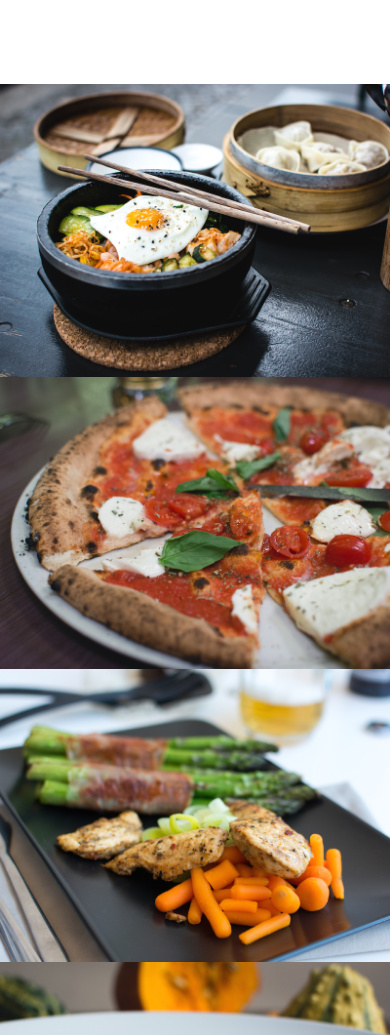
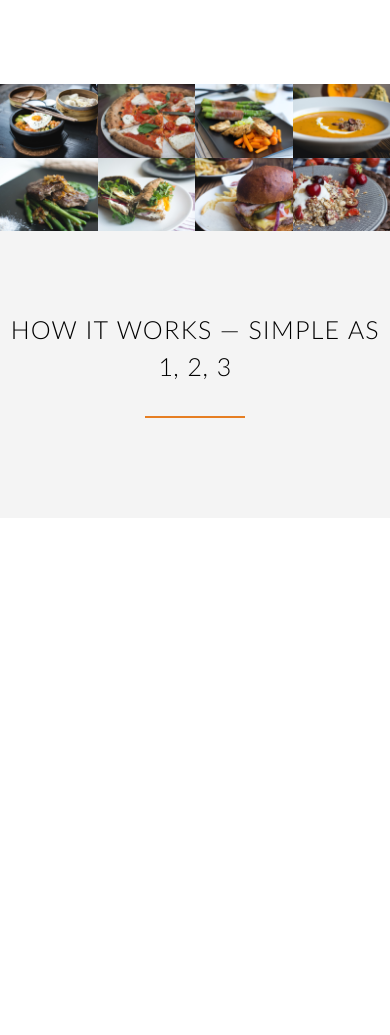
Before and after one commit to kwakufosu/OmniFood-Clone, a website: page public/index.html in a window 390 px wide. Shown: the part 2021-3056 px from the top of the page. After the commit the page ends 2539 px from the top, so only its background shows below. Drawn offline with nearby package versions, Linux system fonts and the light colour scheme.

Commit message:
fixed responsiveness with image section

```diff
--- a/public/index.html
+++ b/public/index.html
@@ -139,7 +139,7 @@
     <section>
       <div>
         <!--  Images 1st row-->
-        <div class="grid-cols-4 md:grid">
+        <div class="grid grid-cols-4 ">
           <div class="w-full h-auto">
             <img src="./assets/img/1.jpg" alt="" />
           </div>
@@ -155,7 +155,7 @@
         </div>
 
         <!-- Images 2nd row -->
-        <div class="grid-cols-4 md:grid">
+        <div class="grid grid-cols-4 ">
           <div class="w-full h-auto">
             <img src="./assets/img/5.jpg" alt="" />
           </div>
@@ -172,6 +172,20 @@
       </div>
     </section>
 
+    <!-- How it works -->
+    <section class="py-[80px] bg-[#f4f4f4]">
+      <div
+        class="container mx-auto max-w-fit text-[25px] [word-spacing:2px] tracking-[1px] text-center font-light md:text-[40px]"
+      >
+        <h2 class="uppercase mb-[30px]">How it works — Simple as 1, 2, 3</h2>
+        <div class="h-[2px] w-[100px] mx-auto my-[20px] bg-[#e67e22]"></div>
+      </div>
+
+      <div class="max-w-[1140px] mx-auto">
+        <div class="grid col-2 md:grid"></div>
+      </div>
+    </section>
+
     <script
       type="module"
       src="https://unpkg.com/ionicons@7.1.0/dist/ionicons/ionicons.esm.js"
```
Also changed, not shown: public/main.css.
